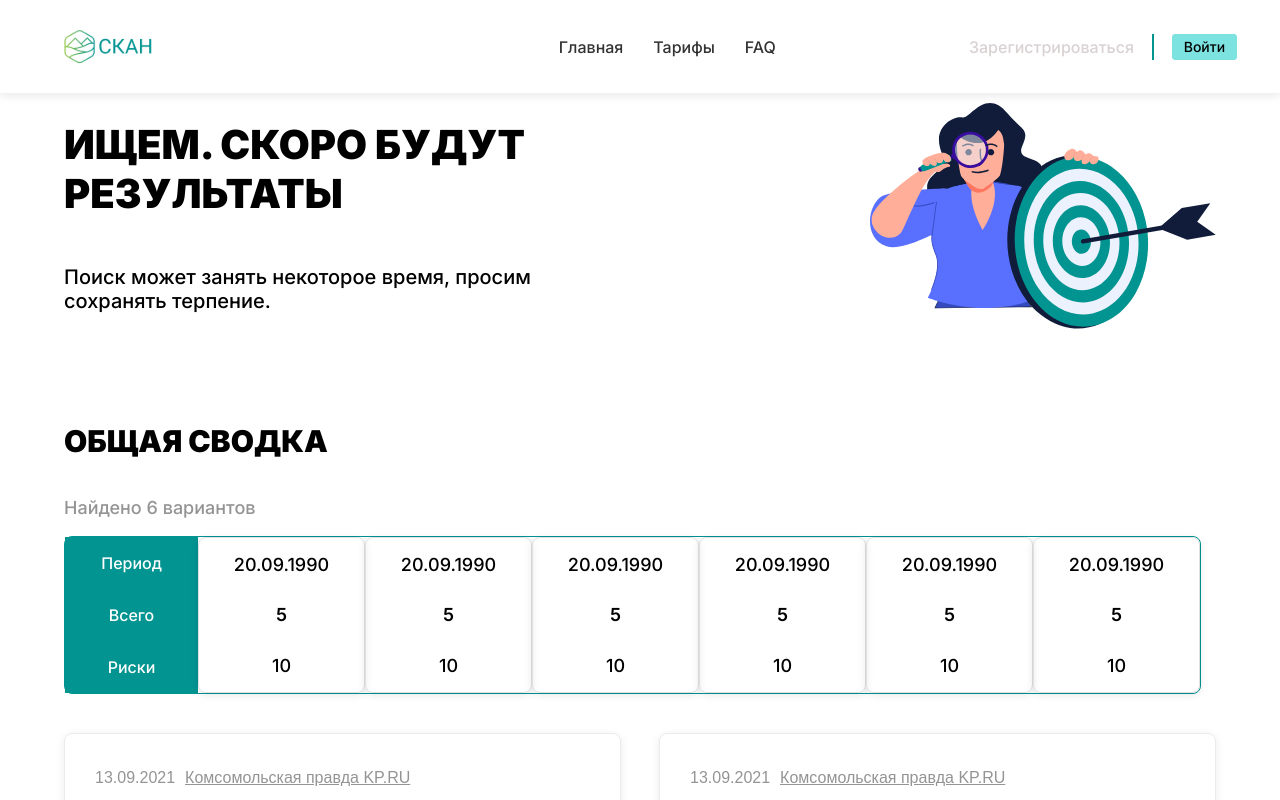
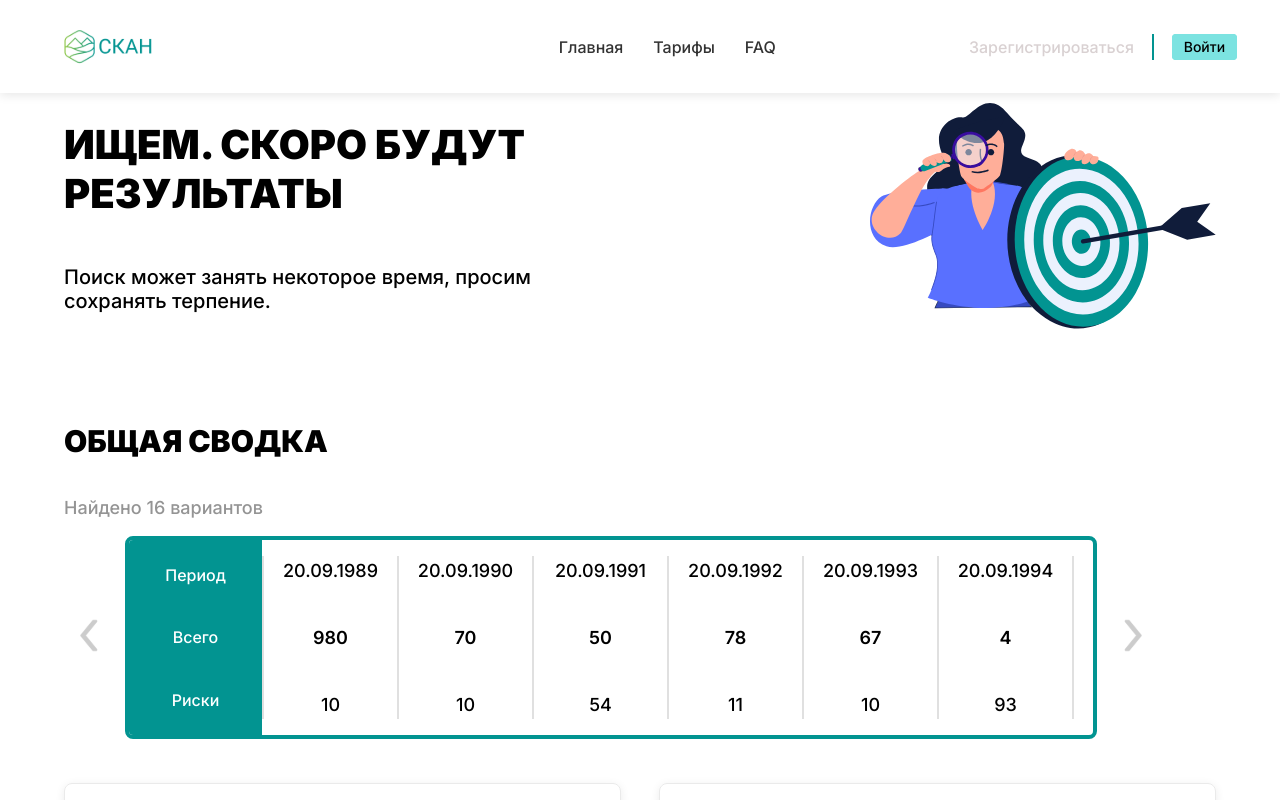
Before and after one commit to MargoG197/SkanProject, a React (Vite) app: page /search in a window 1280 px wide. Shown: the top 800 px of the page. Built offline with nearby package versions, Linux system fonts and the light colour scheme.

Commit message:
added carousel to Histogram slider

```diff
--- a/src/components/HistogramTable/HistogramTable.tsx
+++ b/src/components/HistogramTable/HistogramTable.tsx
@@ -1,52 +1,156 @@
-import HistogramCard from "../cards/HistogramCard/HistogramCard"
-
+import { useEffect, useRef, useState } from "react";
+import HistogramCard from "../cards/HistogramCard/HistogramCard";
+import "./index.css";
 
 
 
 type THistogramTableProps = {
   cardsArray: {
-  date: string
-  total: number
-  risks:number}[]
+    date: string;
+    total: number;
+    risks: number;
+  }[];
+};
+
+const HistogramTable: React.FC<THistogramTableProps> = ({ cardsArray }) => {
+
+  const [currentPosition, setCurrentPosition] = useState<number>(0);
+  const [screenWidth, setScreenWidth] = useState(window.innerWidth);
+  const [width, setWidth] = useState<number>(0); // Состояние для хранения ширины
+  const [numberOfVisibleItems, setNumberOfVisibleItems] = useState<number>(0)
+  const blockRef = useRef<HTMLDivElement>(null);
+
+      // Определяем ширину карточки и количество видимых карточек и ширину экрана
+  useEffect(() => {
+
+    const handleResize = () => {
+      if (blockRef.current) {
+        const blockWidth = blockRef.current.getBoundingClientRect().width;
+        setWidth(blockWidth);
+
+        const screenWidth = window.innerWidth;
+        setScreenWidth(screenWidth);
+        screenWidth >= 375 && setNumberOfVisibleItems(Math.ceil(blockWidth/133))
+        };
       }
 
+    window.addEventListener('resize', handleResize);
+    handleResize(); // Инициализация при монтировании
 
+    return () => { window.removeEventListener('resize', handleResize);  }
+        }, []);
 
-const HistogramTable:React.FC<THistogramTableProps> = ({cardsArray}) => {
+  const nextSlide = () => {
+    if (numberOfVisibleItems >= cardsArray.length) {
+
+    } else {
+      setCurrentPosition(() =>
+      (screenWidth >= 375) ? currentPosition - 133 : currentPosition - 140
+    );
+    setNumberOfVisibleItems(numberOfVisibleItems+1)
+    }
+  };
+
+  const prevSlide = () => {
+    if (numberOfVisibleItems <= Math.ceil(width/133)) {
+
+    } else {
+      setCurrentPosition(() =>
+      (screenWidth >= 375) ? currentPosition + 133 : currentPosition + 140
+      );
+      setNumberOfVisibleItems(numberOfVisibleItems-1)
+    }
+
+  };
+
+// console.log(width, width/133, Math.ceil(width/133), numberOfVisibleItems )
 
 
   return (
-    <div className="histogramTable"
-    style={{height: '260px', width: '100%', display:'flex', flexDirection:'column', justifyContent:'space-between', alignItems:'flex-start'}}
+    <div
+      className="histogramTable"
+      style={{
+        height: "260px",
+        width: "100%",
+        display: "flex",
+        flexDirection: "column",
+        justifyContent: "space-between",
+        alignItems: "flex-start",
+      }}
     >
-      <div style={{display:'flex', flexDirection:'column', justifyContent:'space-between'}}>
-      <h1 style={{ fontSize: '30px', fontWeight:'900', textTransform:'uppercase' }}>Общая сводка</h1>
-      <p style={{fontSize:'18px', color:'#949494'}}>Найдено {cardsArray.length} вариантов</p>
+      <div
+        style={{
+          display: "flex",
+          flexDirection: "column",
+          justifyContent: "space-between",
+        }}
+      >
+        <h1
+          style={{
+            fontSize: "30px",
+            fontWeight: "900",
+            textTransform: "uppercase",
+          }}
+        >
+          Общая сводка
+        </h1>
+        <p style={{ fontSize: "18px", color: "#949494" }}>
+          Найдено {cardsArray.length} вариантов
+        </p>
       </div>
 
-      <div className="histogramTable_carouseldiv">
-        <div className="histogramTable_scrolldiv" style={{ display: 'flex', border:'1px solid #029491', borderRadius:'8px'  }}>
-        <div style={{
-          display: 'flex',
-          flexDirection: 'column',
-          justifyContent: 'space-beetween',
-          color: 'white',
-          backgroundColor: '#029491',
-            width: '133px',
-          alignItems:'center'
-        }}><p>Период</p>
+      <div
+        className="histogramTable_carouseldiv"
+        style={{ marginBottom: "40px 0", display: 'flex', justifyContent: "space-between", width:'95%', gap: '10px' }}
+      >
+        <button onClick={prevSlide} className="histogramTable_arrow" style={{border:"none", borderRadius:'8px', cursor:'pointer', }}><img  src="../../../src/icons/shevron_right.svg"/></button>
+        <div
+          className="histogramTable_scrolldiv"
+          style={{
+            display: "flex",
+            border: "4px solid #029491",
+            borderRadius: "8px",
+            maxWidth: '95%',
+            overflowX:'hidden',
+          }}
+        >
+          <div
+            style={{
+              display: "flex",
+              flexDirection: "column",
+              justifyContent: "space-around",
+              color: "white",
+              backgroundColor: "#029491",
+              width: "133px",
+              minWidth: '133px',
+              alignItems: "center",
+              padding: "4px 0",
+              zIndex:'3'
+            }}
+          >
+            <p>Период</p>
             <p>Всего</p>
             <p>Риски</p>
           </div>
+          <div
+           ref={blockRef}
+            style={{
+            display: "flex",
+            borderRadius: "8px",
+            maxWidth: '80%',
+            transform: `translateX(${currentPosition}px)`,
+            transition: "transform 0.5s ease-in-out",
+          }}>
             {cardsArray.map((item) => (
             <HistogramCard data={item} />
           ))}
           </div>
         </div>
+        <button onClick={nextSlide} className="histogramTable_arrow" style={{ border: "none", borderRadius: '8px', cursor: 'pointer', }}>
+          <img src="../../../src/icons/shevron_right.svg" style={{ rotate: "180deg", cursor: 'pointer' }} /></button>
+      </div>
+    </div>
+  );
+};
 
-    </div>
-  )
-
-}
-
-export default HistogramTable
+export default HistogramTable;
--- /dev/null
+++ b/src/components/HistogramTable/index.css
@@ -0,0 +1,8 @@
+.histogramTable_arrow{
+  background-color: transparent;
+  transform: backbackground-color 0.7s ease;
+}
+
+.histogramTable_arrow:hover{
+background-color: rgb(201, 206, 204);
+}
--- a/src/components/SearchResultSection/SearchResultSection.tsx
+++ b/src/components/SearchResultSection/SearchResultSection.tsx
@@ -36,7 +36,23 @@ const SearchResultSection = () => {
   }];
 
 
-  const histogramArr = [{date: '20.09.1990',  total: 5,   risks:10}, {date: '20.09.1990',  total: 5,   risks:10}, {date: '20.09.1990',  total: 5,   risks:10}, {date: '20.09.1990',  total: 5,   risks:10}, {date: '20.09.1990',  total: 5,   risks:10}, {date: '20.09.1990',  total: 5,   risks:10}]
+  const histogramArr = [{ date: '20.09.1989', total: 980, risks: 10 },
+    { date: '20.09.1990', total: 70, risks: 10 },
+    { date: '20.09.1991', total: 50, risks: 54 },
+    { date: '20.09.1992', total: 78, risks: 11 },
+    { date: '20.09.1993', total: 67, risks: 10 },
+    { date: '20.09.1994', total: 4, risks: 93 },
+    { date: '20.09.1995', total: 5, risks: 46 },
+    { date: '20.09.1996', total: 532, risks: 27 },
+    { date: '20.09.1997', total: 51, risks: 65 },
+    { date: '20.09.1998', total: 5, risks: 772 },
+    { date: '20.09.1999', total: 5, risks: 267 },
+    { date: '20.09.2000', total: 54, risks: 1845 },
+    { date: '20.09.2001', total: 7, risks: 123 },
+    { date: '20.09.2002', total: 84, risks: 34 },
+    { date: '20.09.2003', total: 5, risks: 45 },
+    { date: '20.09.2004', total: 98, risks: 67 },
+  ]
 
 
   return (
@@ -49,7 +65,7 @@ const SearchResultSection = () => {
         <img style={{width: '30%', height: 'auto',}} src="../../../src/icons/searchLady.svg"/>
       </div>
       <HistogramTable cardsArray={histogramArr}/>
-      <div style={{ display: 'flex', width: '100%', gap: '38px', marginBottom: '50px',}}>
+      <div style={{ display: 'flex', width: '100%', gap: '38px', margin: '50px 0',}}>
         {articles.map((article) => (
         <ArticleCard data={article} />
       ))}
--- a/src/components/cards/HistogramCard/HistogramCard.tsx
+++ b/src/components/cards/HistogramCard/HistogramCard.tsx
@@ -1,4 +1,7 @@
 import React from "react"
+import "./index.css";
+
+
 
 type THistogramCardProps = {
   data: {
@@ -13,16 +16,18 @@ const HistogramCard: React.FC<THistogramCardProps> = ({data}) => {
 
 
   return (
-    <div style={{
-      padding: "16px",
-      borderRadius: "8px",
-      boxShadow: "0 2px 8px rgba(0, 0, 0, 0.1)",
-      border: "1px solid #e0e0e0",
+    <div className="histogramCard" style={{
+      margin: "16px 0",
+      padding:"4px 0",
+      borderLeft:"2px solid #e0e0e0",
       display: "flex",
       flexDirection: "column",
       justifyContent:'space-between',
       alignItems: "center",
-      width: '133px'
+      width: '133px',
+      height: '155px',
+      minWidth: '133px',
+      minHeight: '155px',
     }}>
       {/* Дата */}
       <div style={{
--- /dev/null
+++ b/src/components/cards/HistogramCard/index.css
@@ -0,0 +1,9 @@
+
+.histogramCard{
+  transform: all 0.7s ease-in-out;
+}
+
+.histogramCard:hover {
+  transform: translate(-1px);
+  box-shadow: 0 8px 16px rgba(0, 0, 0, 0.15)
+  }
--- a/src/pages/Auth/Auth.tsx
+++ b/src/pages/Auth/Auth.tsx
@@ -1,6 +1,6 @@
 import Footer from "../../components/Footer/Footer"
 import Header from "../../components/Header/Header"
-import AuthForm from "../../components/AuthForm/AuthForm"
+// import AuthForm from "../../components/AuthForm/AuthForm"
 import Login_Reg_Form from "../../components/Login_Reg_Form/Login_Reg_Form"
 
 
```
Also changed, not shown: src/icons/shevron_right.svg (added). Lines whose indentation alone changed are shown as unchanged.
